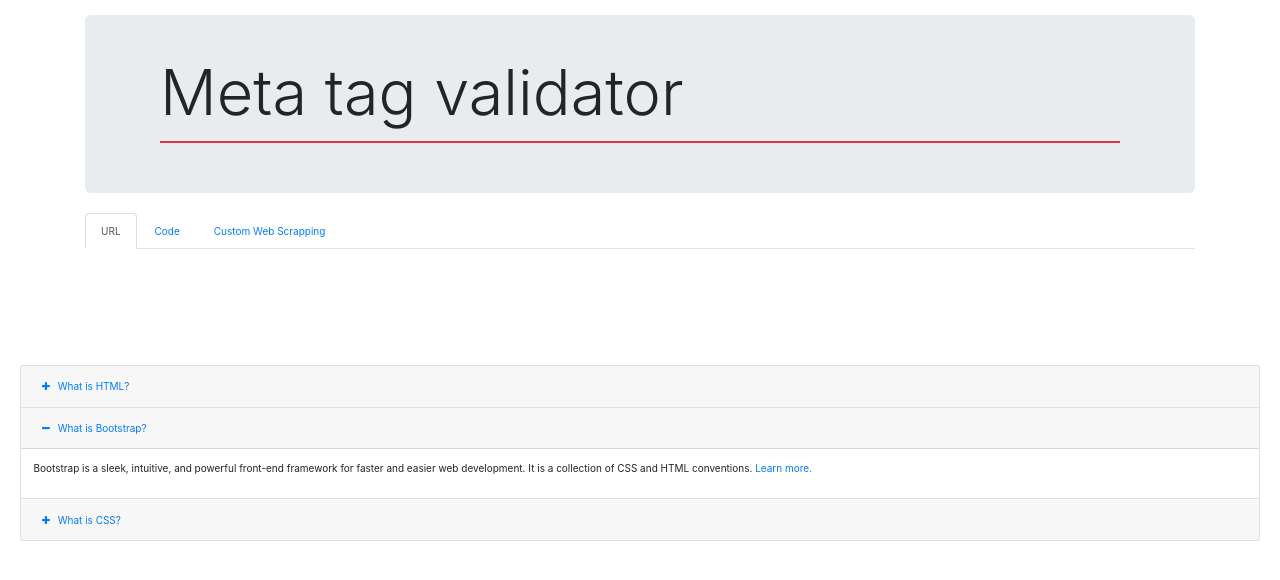
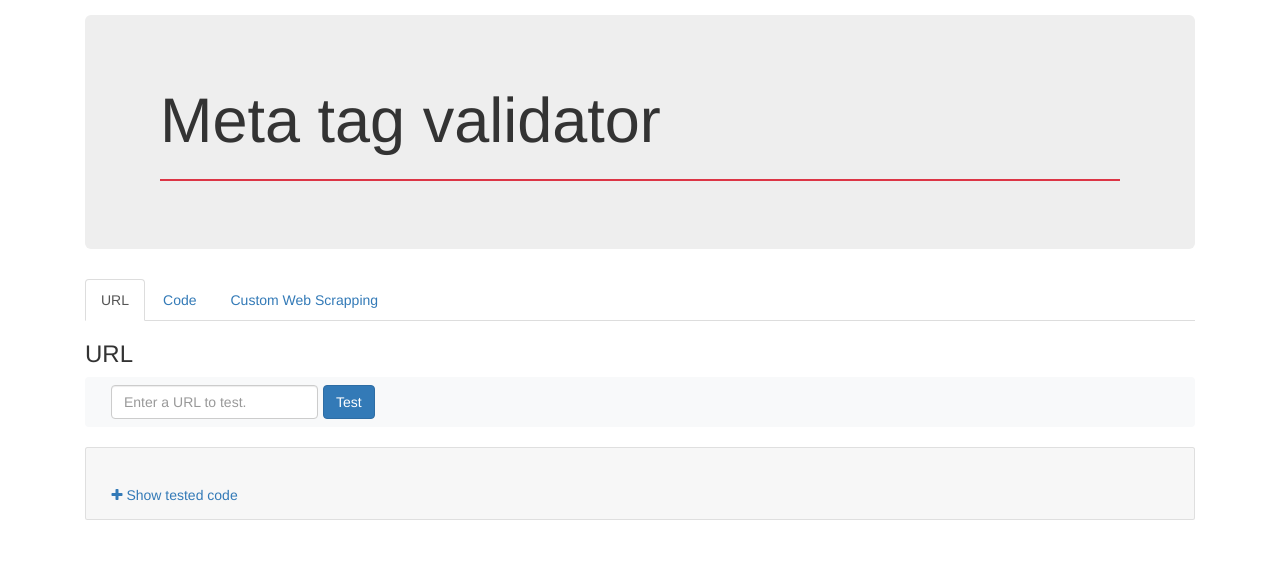
Before and after one commit to Khipro/MetaTagValidator, a Flask app: template templates/scrape.html in a window 1280 px wide. Shown: the top 580 px of the page. Run offline with Flask 2, Linux system fonts and the light colour scheme; the template is opened without the code that fills it: most values are stand-ins (such as "Sample title", 1, 10 or a date in 2020); some libraries are stand-ins or nearby versions.

Commit message:
commit on 'master'

```diff
--- a/templates/includes/_navbar.html
+++ b/templates/includes/_navbar.html
@@ -3,6 +3,31 @@
   <link rel="stylesheet" href="https://maxcdn.bootstrapcdn.com/bootstrap/3.4.1/css/bootstrap.min.css">
   <script src="https://ajax.googleapis.com/ajax/libs/jquery/3.5.1/jquery.min.js"></script>
   <script src="https://maxcdn.bootstrapcdn.com/bootstrap/3.4.1/js/bootstrap.min.js"></script>
+
+  <!-- This is to have a loader-->
+  <style>
+    .loader {
+      border: 16px solid #f3f3f3;
+      border-radius: 50%;
+      border-top: 16px solid #3498db;
+      width: 120px;
+      height: 120px;
+      -webkit-animation: spin 2s linear infinite; /* Safari */
+      animation: spin 2s linear infinite;
+    }
+
+    /* Safari */
+    @-webkit-keyframes spin {
+      0% { -webkit-transform: rotate(0deg); }
+      100% { -webkit-transform: rotate(360deg); }
+    }
+
+    @keyframes spin {
+      0% { transform: rotate(0deg); }
+      100% { transform: rotate(360deg); }
+    }
+    </style>
+
 </head>
 <body>
   <div class="container">
@@ -28,8 +53,6 @@
 <div class="tab-content">
   <div id="home" class="tab-pane fade in active">
     <h3>URL</h3>
-
-
       <div class="row">
         <div class="col">
           <nav class="navbar navbar-expand-md navbar-light bg-light">
@@ -47,7 +70,6 @@
   </div>
   <div id="menu1" class="tab-pane fade">
     <h3>CODE</h3>
-
       <div class="row">
         <div class="col">
           <nav class="navbar navbar-expand-md navbar-light bg-light">
@@ -55,8 +77,9 @@
               <form class="form-inline mt-2 mt-md-0 mx-auto" action="/scrape">
                 <input class="form-control mr-sm-2" type="text" placeholder="Paste a Code to test." name="url" style="height:110px;width:800px;">
                 <br>
-                <button class="btn btn-primary my-2 my-sm-0" type="submit">Test Code</button>
+                <button class="btn btn-primary my-2 my-sm-0" onclick="$('#loading').show();" type="submit">Test Code</button>
               </form>
+              <div class="loader" id="loading" style="display:none;"><img src="loading.gif" alt="" /></div>
             </div>
           </nav>
         </div>
--- a/templates/layout.html
+++ b/templates/layout.html
@@ -3,8 +3,10 @@
     <head>
       <meta charset="utf-8">
       <title>Meta Tag Validator</title>
-      <link rel="stylesheet" type="text/css" href="https://stackpath.bootstrapcdn.com/bootstrap/4.3.1/css/bootstrap.min.css">
-      <!--link rel="stylesheet" type="text/css" href="{{url_for('static', filename='css/styles.css')}}"-->
+      <!--<link rel="stylesheet" type="text/css" href="https://stackpath.bootstrapcdn.com/bootstrap/4.3.1/css/bootstrap.min.css">
+      link rel="stylesheet" type="text/css" href="{{url_for('static', filename='css/styles.css')}}"-->
+      <link rel="stylesheet" href="https://stackpath.bootstrapcdn.com/bootstrap/4.5.0/css/bootstrap.min.css">
+      <link rel="stylesheet" href="https://maxcdn.bootstrapcdn.com/font-awesome/4.7.0/css/font-awesome.min.css">
     </head>
 
     <body>
@@ -16,8 +18,13 @@
 
       <!--script type = "text/javascript" src="{{url_for('static', filename='js/script.js')}}"/></script-->
     </body>
-
+    <!--
     <script src="https://ajax.googleapis.com/ajax/libs/jquery/3.4.1/jquery.min.js"></script>
     <script type = "text/javascript" src="https://stackpath.bootstrapcdn.com/bootstrap/4.3.1/js/bootstrap.min.js"></script>
-    <script type = "text/javascript"  src="https://stackpath.bootstrapcdn.com/bootstrap/4.3.1/js/bootstrap.bundle.min.js"></script>
+    <script type = "text/javascript"  src="https://stackpath.bootstrapcdn.com/bootstrap/4.3.1/js/bootstrap.bundle.min.js"></script> -->
+    <script src="https://code.jquery.com/jquery-3.5.1.min.js"></script>
+    <script src="https://cdn.jsdelivr.net/npm/popper.js@1.16.0/dist/umd/popper.min.js"></script>
+    <script src="https://stackpath.bootstrapcdn.com/bootstrap/4.5.0/js/bootstrap.min.js"></script>
+    <script type="text/javascript" src="http://ajax.googleapis.com/ajax/libs/jquery/1.6.2/jquery.min.js"></script>
+
 </html>
--- a/templates/scrape.html
+++ b/templates/scrape.html
@@ -1,6 +1,62 @@
 {% extends 'layout.html' %}
 
 {% block body %}
+
+
+<div class="container">
+  <div class="row">
+    <div class="col">
+      <div class="form-group">
+        <head>
+          <script>
+              $(document).ready(function(){
+                  // Add minus icon for collapse element which is open by default
+                  $(".collapse.show").each(function(){
+                    $(this).prev(".card-header").find(".fa").addClass("fa-minus").removeClass("fa-plus");
+                  });
+
+                  // Toggle plus minus icon on show hide of collapse element
+                  $(".collapse").on('show.bs.collapse', function(){
+                    $(this).prev(".card-header").find(".fa").removeClass("fa-plus").addClass("fa-minus");
+                  }).on('hide.bs.collapse', function(){
+                    $(this).prev(".card-header").find(".fa").removeClass("fa-minus").addClass("fa-plus");
+                  });
+              });
+          </script>
+        </head>
+          <body>
+            <div class="bs-example">
+              <div class="accordion" id="accordionExample">
+                <div class="card">
+                  <div class="card-header" id="headingOne">
+                    <h2 class="mb-0">
+                      <button type="button" class="btn btn-link" data-toggle="collapse" data-target="#collapseOne"><i class="fa fa-plus"></i> Show tested code</button>
+                        </h2>
+                  </div>
+                    <div id="collapseOne" class="collapse" aria-labelledby="headingOne" data-parent="#accordionExample">
+                      <div class="card-body">
+                        <textarea class="form-control mt-2" id="htmlResponse" rows="24">{{ content }}</textarea>
+                      </div>
+                    </div>
+                </div>
+              </div>
+            </div>
+          </body>
+
+      </div>
+    </div>
+  </div>
+</div>
+
+
+
+
+
+
+
+
+
+
   <!--
   <div class="container">
   <div class="row">
@@ -105,83 +161,6 @@
 -->
 
 
-<head>
-<meta charset="utf-8">
-<meta name="viewport" content="width=device-width, initial-scale=1, shrink-to-fit=no">
-<title>Bootstrap 4 Accordion with Plus Minus Icons</title>
-<link rel="stylesheet" href="https://stackpath.bootstrapcdn.com/bootstrap/4.5.0/css/bootstrap.min.css">
-<link rel="stylesheet" href="https://maxcdn.bootstrapcdn.com/font-awesome/4.7.0/css/font-awesome.min.css">
-<script src="https://code.jquery.com/jquery-3.5.1.min.js"></script>
-<script src="https://cdn.jsdelivr.net/npm/popper.js@1.16.0/dist/umd/popper.min.js"></script>
-<script src="https://stackpath.bootstrapcdn.com/bootstrap/4.5.0/js/bootstrap.min.js"></script>
-<style>
-    .bs-example{
-        margin: 20px;
-    }
-    .accordion .fa{
-        margin-right: 0.5rem;
-    }
-</style>
-<script>
-    $(document).ready(function(){
-        // Add minus icon for collapse element which is open by default
-        $(".collapse.show").each(function(){
-        	$(this).prev(".card-header").find(".fa").addClass("fa-minus").removeClass("fa-plus");
-        });
-
-        // Toggle plus minus icon on show hide of collapse element
-        $(".collapse").on('show.bs.collapse', function(){
-        	$(this).prev(".card-header").find(".fa").removeClass("fa-plus").addClass("fa-minus");
-        }).on('hide.bs.collapse', function(){
-        	$(this).prev(".card-header").find(".fa").removeClass("fa-minus").addClass("fa-plus");
-        });
-    });
-</script>
-</head>
-<body>
-<div class="bs-example">
-    <div class="accordion" id="accordionExample">
-        <div class="card">
-            <div class="card-header" id="headingOne">
-                <h2 class="mb-0">
-                    <button type="button" class="btn btn-link" data-toggle="collapse" data-target="#collapseOne"><i class="fa fa-plus"></i> What is HTML?</button>
-                </h2>
-            </div>
-            <div id="collapseOne" class="collapse" aria-labelledby="headingOne" data-parent="#accordionExample">
-                <div class="card-body">
-                    <p>HTML stands for HyperText Markup Language. HTML is the standard markup language for describing the structure of web pages. <a href="https://www.tutorialrepublic.com/html-tutorial/" target="_blank">Learn more.</a></p>
-                </div>
-            </div>
-        </div>
-        <div class="card">
-            <div class="card-header" id="headingTwo">
-                <h2 class="mb-0">
-                    <button type="button" class="btn btn-link collapsed" data-toggle="collapse" data-target="#collapseTwo"><i class="fa fa-plus"></i> What is Bootstrap?</button>
-                </h2>
-            </div>
-            <div id="collapseTwo" class="collapse show" aria-labelledby="headingTwo" data-parent="#accordionExample">
-                <div class="card-body">
-                    <p>Bootstrap is a sleek, intuitive, and powerful front-end framework for faster and easier web development. It is a collection of CSS and HTML conventions. <a href="https://www.tutorialrepublic.com/twitter-bootstrap-tutorial/" target="_blank">Learn more.</a></p>
-                </div>
-            </div>
-        </div>
-        <div class="card">
-            <div class="card-header" id="headingThree">
-                <h2 class="mb-0">
-                    <button type="button" class="btn btn-link collapsed" data-toggle="collapse" data-target="#collapseThree"><i class="fa fa-plus"></i> What is CSS?</button>
-                </h2>
-            </div>
-            <div id="collapseThree" class="collapse" aria-labelledby="headingThree" data-parent="#accordionExample">
-                <div class="card-body">
-                    <p>CSS stands for Cascading Style Sheet. CSS allows you to specify various style properties for a given HTML element such as colors, backgrounds, fonts etc. <a href="https://www.tutorialrepublic.com/css-tutorial/" target="_blank">Learn more.</a></p>
-                </div>
-            </div>
-        </div>
-    </div>
-</div>
-</body>
-
-
 
 
 {% endblock %}
```
